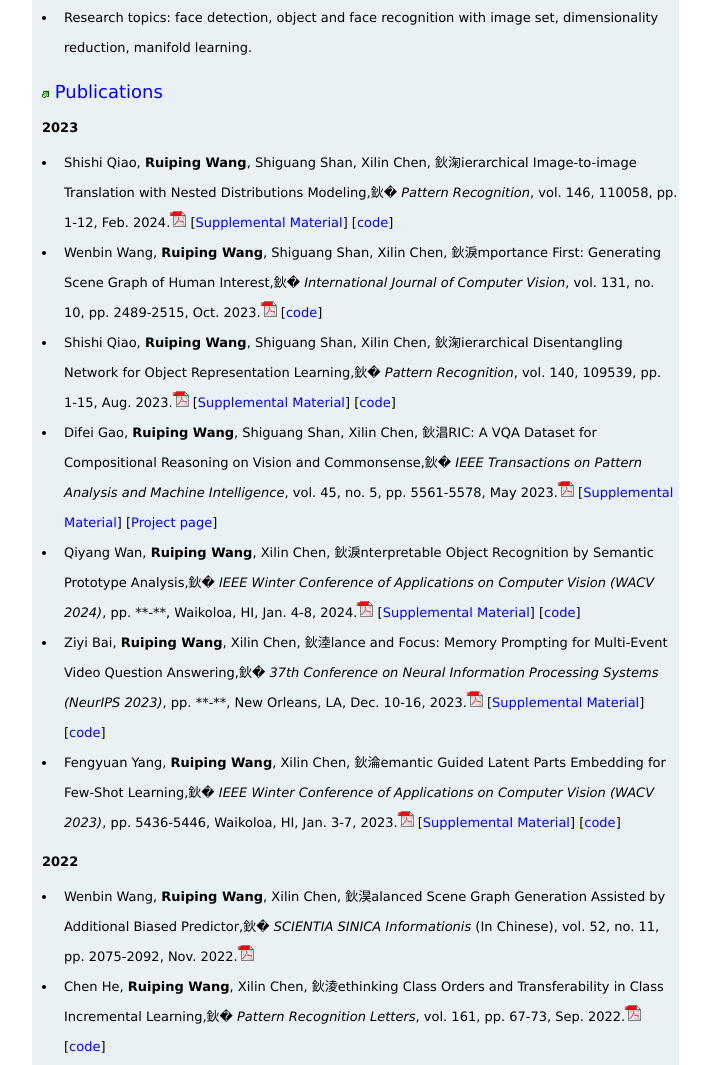
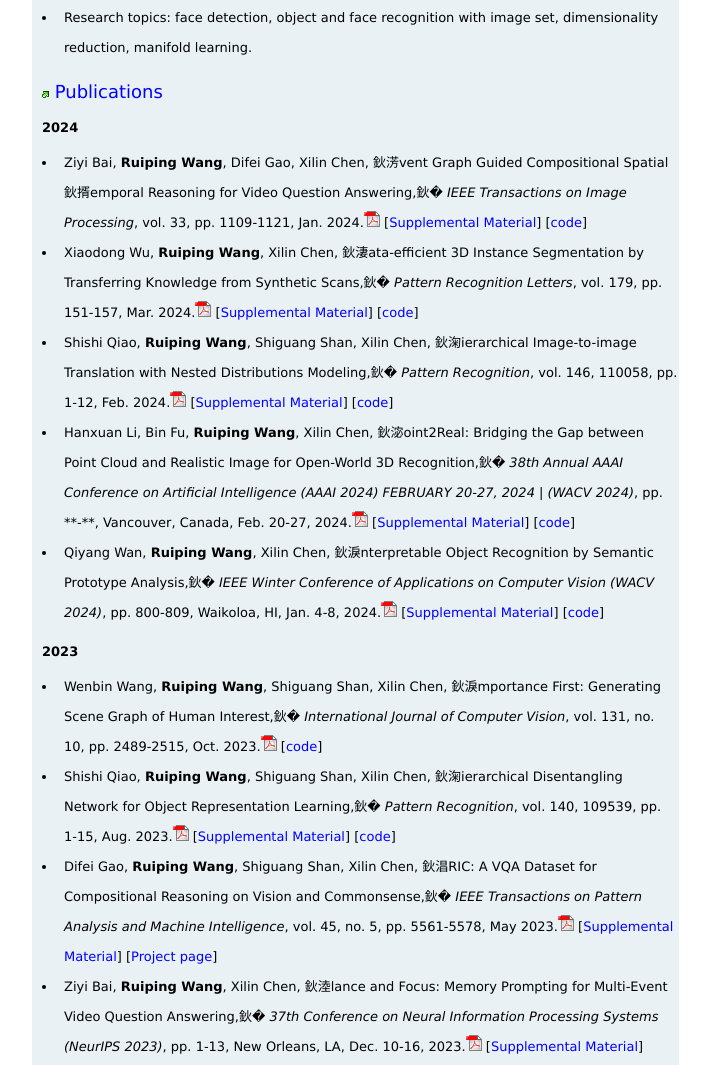
Before and after one commit to rpwnjtu/rpwnjtu.github.io, a plain HTML site: page resume.htm in a window 1280 px wide. Shown: the part 1280-2345 px from the top of the page, without its empty margins (412-1122 px from the left). Drawn offline with Linux system fonts and the light colour scheme.

Commit message:
Add files via upload

```diff
--- a/resume.htm
+++ b/resume.htm
@@ -424,11 +424,39 @@ li.specialtemp{
 
 					</div>
 
-					<!-- 20231030_#94_WACV24 -->
+					<!-- 20231030_#97_PRL24 -->
 					<div id="part4">
 
 					<p class="chara6">
 						<img src="image\link.gif">&nbsp;Publications
+					</p>
+
+					<p class="chara7">
+						2024
+					</p>
+
+					<p class="chara8">
+					<ul>
+						<li class="special">
+							Ziyi Bai, <b>Ruiping Wang</b>, Difei Gao, Xilin Chen, “Event Graph Guided Compositional Spatial–Temporal Reasoning for Video Question Answering,” <i>IEEE Transactions on Image Processing</i>, vol. 33, pp. 1109-1121, Jan. 2024.<a href="publications/Event Graph Guided Compositional Spatial–Temporal Reasoning for Video Question Answering_TIP2024.pdf" target="_blank"><img src="image\pdf.gif" border="0px"></a> [<a href="publications/Event Graph Guided Compositional Spatial–Temporal Reasoning for Video Question Answering_TIP2024_supp.pdf" target="_blank" class="inside">Supplemental Material</a>] [<a href="http://vipl.ict.ac.cn/resources/codes" target="_blank" class="inside">code</a>]
+						</li>
+
+						<li class="special">
+							Xiaodong Wu, <b>Ruiping Wang</b>, Xilin Chen, “Data-efficient 3D Instance Segmentation by Transferring Knowledge from Synthetic Scans,” <i>Pattern Recognition Letters</i>, vol. 179, pp. 151-157, Mar. 2024.<a href="publications/Data-efficient 3D Instance Segmentation by Transferring Knowledge from Synthetic Scans_PRL2024.pdf" target="_blank"><img src="image\pdf.gif" border="0px"></a> [<a href="publications/Data-efficient 3D Instance Segmentation by Transferring Knowledge from Synthetic Scans_PRL2024_supp.pdf" target="_blank" class="inside">Supplemental Material</a>] [<a href="http://vipl.ict.ac.cn/resources/codes" target="_blank" class="inside">code</a>]
+						</li>
+
+						<li class="special">
+							Shishi Qiao, <b>Ruiping Wang</b>, Shiguang Shan, Xilin Chen, “Hierarchical Image-to-image Translation with Nested Distributions Modeling,” <i>Pattern Recognition</i>, vol. 146, 110058, pp. 1-12, Feb. 2024.<a href="publications/Hierarchical Image-to-image Translation with Nested Distributions Modeling_PR2024.pdf" target="_blank"><img src="image\pdf.gif" border="0px"></a> [<a href="publications/Hierarchical Image-to-image Translation with Nested Distributions Modeling_PR2024_supp.pdf" target="_blank" class="inside">Supplemental Material</a>] [<a href="http://vipl.ict.ac.cn/resources/codes" target="_blank" class="inside">code</a>]
+						</li>
+
+						<li class="special">
+							Hanxuan Li, Bin Fu, <b>Ruiping Wang</b>, Xilin Chen, “Point2Real: Bridging the Gap between Point Cloud and Realistic Image for Open-World 3D Recognition,” <i>38th Annual AAAI Conference on Artificial Intelligence (AAAI 2024) FEBRUARY 20-27, 2024 |  (WACV 2024)</i>, pp. **-**, Vancouver, Canada, Feb. 20-27, 2024.<a href="publications/Point2Real_Bridging the Gap between Point Cloud and Realistic Image for Open-World 3D Recognition_AAAI2024.pdf" target="_blank"><img src="image\pdf.gif" border="0px"></a> [<a href="publications/Point2Real_Bridging the Gap between Point Cloud and Realistic Image for Open-World 3D Recognition_AAAI2024_supp.pdf" target="_blank" class="inside">Supplemental Material</a>] [<a href="http://vipl.ict.ac.cn/resources/codes" target="_blank" class="inside">code</a>]
+						</li>
+
+						<li class="special">
+							Qiyang Wan, <b>Ruiping Wang</b>, Xilin Chen, “Interpretable Object Recognition by Semantic Prototype Analysis,” <i>IEEE Winter Conference of Applications on Computer Vision (WACV 2024)</i>, pp. 800-809, Waikoloa, HI, Jan. 4-8, 2024.<a href="publications/Interpretable Object Recognition by Semantic Prototype Analysis_WACV2024.pdf" target="_blank"><img src="image\pdf.gif" border="0px"></a> [<a href="publications/Interpretable Object Recognition by Semantic Prototype Analysis_WACV2024_supp.pdf" target="_blank" class="inside">Supplemental Material</a>] [<a href="http://vipl.ict.ac.cn/resources/codes" target="_blank" class="inside">code</a>]
+						</li>
+					</ul>
 					</p>
 
 					<p class="chara7">
@@ -437,10 +465,6 @@ li.specialtemp{
 
 					<p class="chara8">
 					<ul>
-						<li class="special">
-							Shishi Qiao, <b>Ruiping Wang</b>, Shiguang Shan, Xilin Chen, “Hierarchical Image-to-image Translation with Nested Distributions Modeling,” <i>Pattern Recognition</i>, vol. 146, 110058, pp. 1-12, Feb. 2024.<a href="publications/Hierarchical Image-to-image Translation with Nested Distributions Modeling_PR2024.pdf" target="_blank"><img src="image\pdf.gif" border="0px"></a> [<a href="publications/Hierarchical Image-to-image Translation with Nested Distributions Modeling_PR2024_supp.pdf" target="_blank" class="inside">Supplemental Material</a>] [<a href="http://vipl.ict.ac.cn/resources/codes" target="_blank" class="inside">code</a>]
-						</li>
-
 						<li class="special">
 							Wenbin Wang, <b>Ruiping Wang</b>, Shiguang Shan, Xilin Chen, “Importance First: Generating Scene Graph of Human Interest,” <i>International Journal of Computer Vision</i>, vol. 131, no. 10, pp. 2489-2515, Oct. 2023.<a href="publications/Importance First_Generating Scene Graph of Human Interest_IJCV2023.pdf" target="_blank"><img src="image\pdf.gif" border="0px"></a> [<a href="http://vipl.ict.ac.cn/resources/codes" target="_blank" class="inside">code</a>]
 						</li>
@@ -454,11 +478,7 @@ li.specialtemp{
 						</li>
 
 						<li class="special">
-							Qiyang Wan, <b>Ruiping Wang</b>, Xilin Chen, “Interpretable Object Recognition by Semantic Prototype Analysis,” <i>IEEE Winter Conference of Applications on Computer Vision (WACV 2024)</i>, pp. **-**, Waikoloa, HI, Jan. 4-8, 2024.<a href="publications/Interpretable Object Recognition by Semantic Prototype Analysis_WACV2024.pdf" target="_blank"><img src="image\pdf.gif" border="0px"></a> [<a href="publications/Interpretable Object Recognition by Semantic Prototype Analysis_WACV2024_supp.pdf" target="_blank" class="inside">Supplemental Material</a>] [<a href="http://vipl.ict.ac.cn/resources/codes" target="_blank" class="inside">code</a>]
-						</li>
-
-						<li class="special">
-							Ziyi Bai, <b>Ruiping Wang</b>, Xilin Chen, “Glance and Focus: Memory Prompting for Multi-Event Video Question Answering,” <i>37th Conference on Neural Information Processing Systems (NeurIPS 2023)</i>, pp. **-**, New Orleans, LA, Dec. 10-16, 2023.<a href="publications/Glance and Focus_Memory Prompting for Multi-Event Video Question Answering_NeurIPS2023.pdf" target="_blank"><img src="image\pdf.gif" border="0px"></a> [<a href="publications/Glance and Focus_Memory Prompting for Multi-Event Video Question Answering_NeurIPS2023_supp.pdf" target="_blank" class="inside">Supplemental Material</a>] [<a href="http://vipl.ict.ac.cn/resources/codes" target="_blank" class="inside">code</a>]
+							Ziyi Bai, <b>Ruiping Wang</b>, Xilin Chen, “Glance and Focus: Memory Prompting for Multi-Event Video Question Answering,” <i>37th Conference on Neural Information Processing Systems (NeurIPS 2023)</i>, pp. 1-13, New Orleans, LA, Dec. 10-16, 2023.<a href="publications/Glance and Focus_Memory Prompting for Multi-Event Video Question Answering_NeurIPS2023.pdf" target="_blank"><img src="image\pdf.gif" border="0px"></a> [<a href="publications/Glance and Focus_Memory Prompting for Multi-Event Video Question Answering_NeurIPS2023_supp.pdf" target="_blank" class="inside">Supplemental Material</a>] [<a href="http://vipl.ict.ac.cn/resources/codes" target="_blank" class="inside">code</a>]
 						</li>
 
 						<li class="special">
@@ -479,7 +499,7 @@ li.specialtemp{
 						</li>
 
 						<li class="special">
-							Chen He, <b>Ruiping Wang</b>, Xilin Chen, “Rethinking Class Orders and Transferability in Class Incremental Learning,” <i>Pattern Recognition Letters</i>, vol. 161, pp. 67-73, Sep. 2022.<a href="publications/Rethinking Class Orders and Transferability in Class Incremental Learning_PRL2022.pdf" target="_blank"><img src="image\pdf.gif" border="0px"></a> [<a href="http://vipl.ict.ac.cn/resources/codes" target="_blank" class="inside">code</a>]
+							Chen He, <b>Ruiping Wang</b>, Xilin Chen, “Rethinking Class Orders and Transferability in Class Incremental Learning,” <i>Pattern Recognition Letters</i>, vol. 161, pp. 67-73, Sep. 2022.<a href="publications/Rethinking Class Orders and Transferability in Class Incremental Learning_PRL2022.pdf" target="_blank"><img src="image\pdf.gif" border="0px"></a> [<a href="publications/Rethinking Class Orders and Transferability in Class Incremental Learning_PRL2022_supp.pdf" target="_blank" class="inside">Supplemental Material</a>] [<a href="http://vipl.ict.ac.cn/resources/codes" target="_blank" class="inside">code</a>]
 						</li>
 
 						<li class="special">
@@ -1420,7 +1440,7 @@ li.specialtemp{
 				Designed by Ruiping Wang
 			</div>
 			<div class="date">
-				Last Update: Nov. 1, 2023
+				Last Update: Feb. 23, 2024
 			</div>
 		</td>
 	</tr>
```
